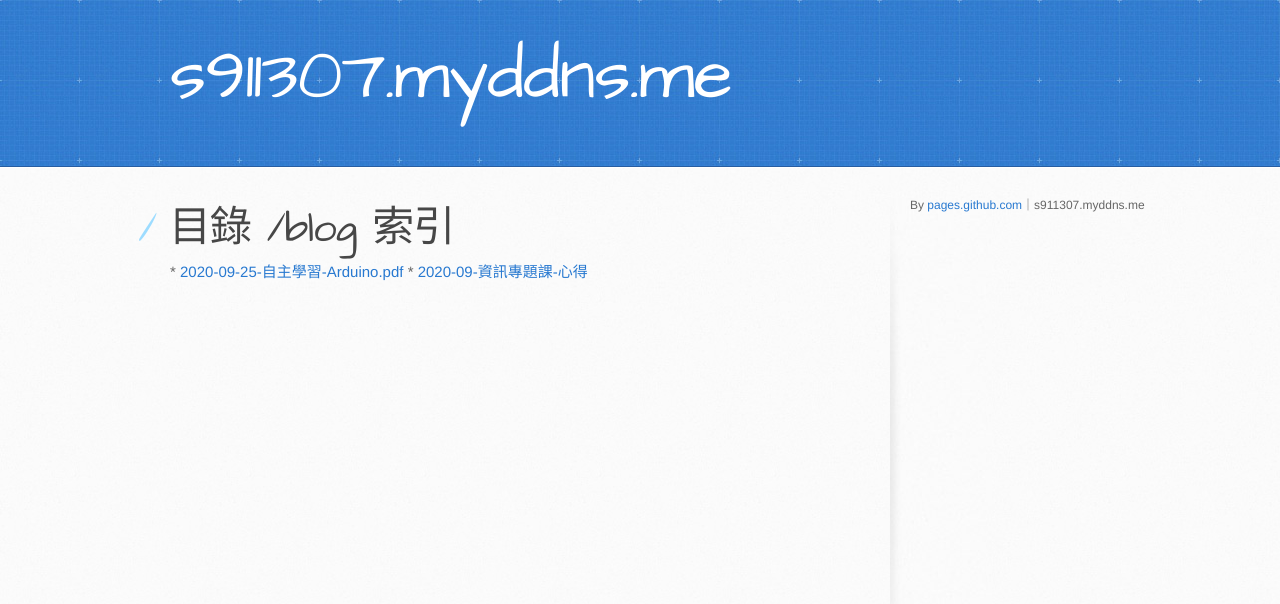
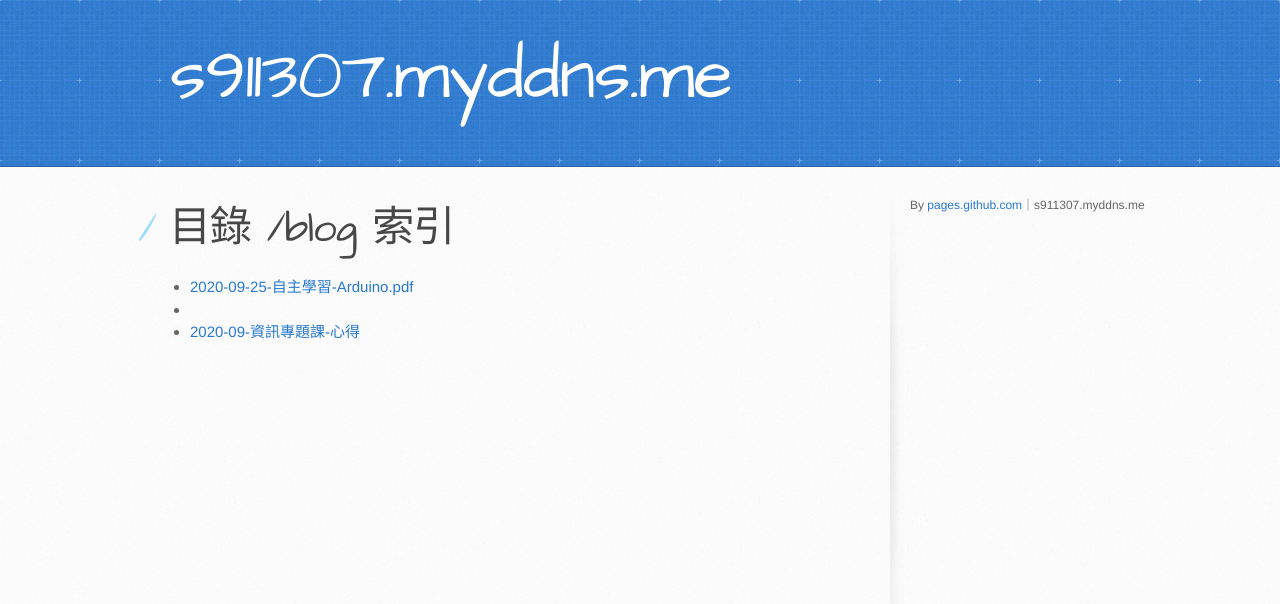
Before and after one commit to sunchen0813/sunchen0813.github.io, a Jekyll site: the page built from blog/index.html, in a window 1280 px wide. Shown: the top 604 px of the page. Built offline with Jekyll 4.4.1, drawn with Linux system fonts in a browser that asks for light colours.

Commit message:
Update index.html

```diff
--- a/blog/index.html
+++ b/blog/index.html
@@ -3,5 +3,7 @@ layout: def
 title: "目錄 /blog 索引"
 ---
 
-* <a href="/blog/2020-09-25-自主學習-Arduino.pdf">2020-09-25-自主學習-Arduino.pdf</a>
-* <a href="/blog/2020-09-資訊專題課-心得">2020-09-資訊專題課-心得</a>
+<ul>
+<li><a href="/blog/2020-09-25-自主學習-Arduino.pdf">2020-09-25-自主學習-Arduino.pdf</a><li>
+<li><a href="/blog/2020-09-資訊專題課-心得">2020-09-資訊專題課-心得</a></li>
+</ul>
```
